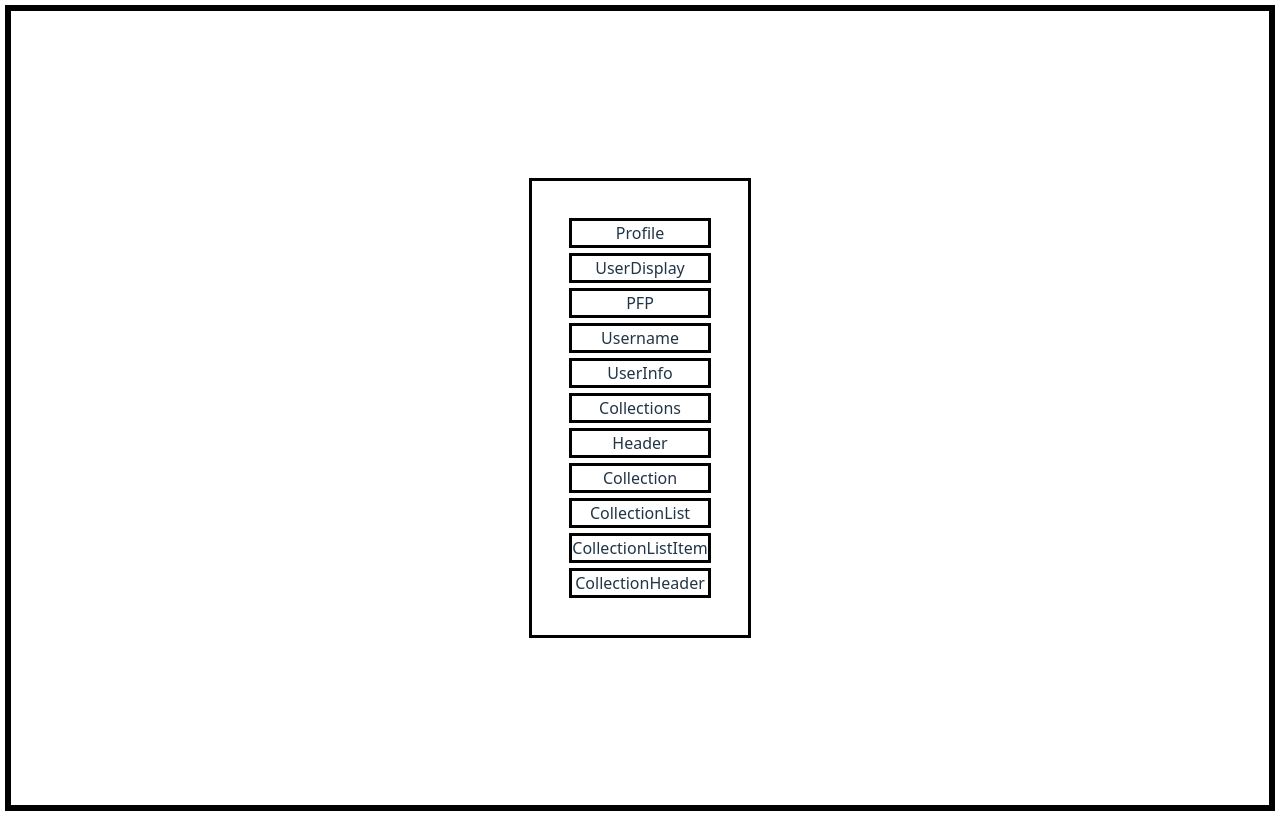
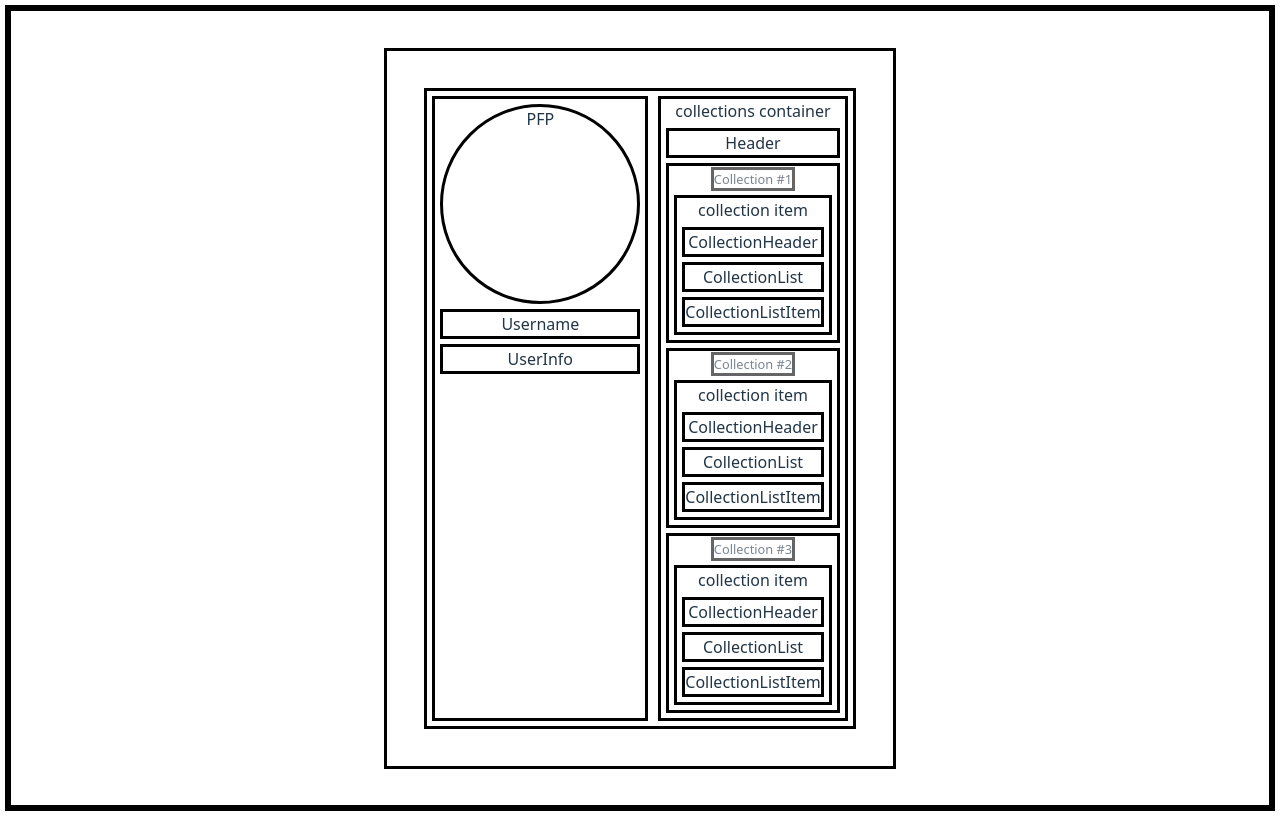
Before and after one commit to charliewturner/exhibition-curator, a React (Vite) app: page / in a window 1280 px wide. Built offline with nearby package versions, Linux system fonts and the light colour scheme.

Commit message:
Add more structure and basic collection rendering for later use

```diff
--- a/src/App.css
+++ b/src/App.css
@@ -105,3 +105,15 @@
 #focus-info {
   height: 200px;
 }
+
+/* Profile */
+
+#profile-container {
+  display: flex;
+}
+
+#PFP {
+  border-radius: 50%;
+  width: 200px;
+  height: 200px;
+}
--- a/src/components/Profile/Collection.tsx
+++ b/src/components/Profile/Collection.tsx
@@ -4,9 +4,11 @@ import CollectionHeader from "./CollectionHeader";
 function Collection(): React.JSX.Element {
   return (
     <>
-      <div>Collection</div>
-      <CollectionList></CollectionList>
-      <CollectionHeader></CollectionHeader>
+      <div id="collection-item">
+        collection item
+        <CollectionHeader></CollectionHeader>
+        <CollectionList></CollectionList>
+      </div>
     </>
   );
 }
--- a/src/components/Profile/CollectionList.tsx
+++ b/src/components/Profile/CollectionList.tsx
@@ -1,4 +1,6 @@
 import CollectionListItem from "./CollectionListItem";
+
+// render list of collection items
 
 function CollectionList(): React.JSX.Element {
   return (
--- a/src/components/Profile/Collections.tsx
+++ b/src/components/Profile/Collections.tsx
@@ -2,12 +2,22 @@ import Header from "./Header";
 import Collection from "./Collection";
 
 function Collections(): React.JSX.Element {
+  // render each collection conditionally
+
+  const placeholderArray = Array.from({ length: 3 });
+
   return (
     <>
-      <div>Collections</div>
-      <Header></Header>
-
-      <Collection></Collection>
+      <div id="collections-container">
+        collections container
+        <Header></Header>
+        {placeholderArray.map((_, idx) => (
+          <div>
+            <small style={{ opacity: 0.6 }}>Collection #{idx + 1}</small>
+            <Collection key={idx} />
+          </div>
+        ))}
+      </div>
     </>
   );
 }
--- a/src/components/Profile/PFP.tsx
+++ b/src/components/Profile/PFP.tsx
@@ -1,7 +1,7 @@
 function PFP(): React.JSX.Element {
   return (
     <>
-      <div>PFP</div>
+      <div id="PFP">PFP</div>
     </>
   );
 }
--- a/src/components/Profile/Profile.tsx
+++ b/src/components/Profile/Profile.tsx
@@ -4,9 +4,10 @@ import Collections from "./Collections";
 function Profile(): React.JSX.Element {
   return (
     <>
-      <div>Profile</div>
-      <UserDisplay></UserDisplay>
-      <Collections></Collections>
+      <div id="profile-container">
+        <UserDisplay></UserDisplay>
+        <Collections></Collections>
+      </div>
     </>
   );
 }
--- a/src/components/Profile/UserDisplay.tsx
+++ b/src/components/Profile/UserDisplay.tsx
@@ -5,10 +5,11 @@ import UserInfo from "./UserInfo";
 function UserDisplay(): React.JSX.Element {
   return (
     <>
-      <div>UserDisplay</div>
-      <PFP></PFP>
-      <Username></Username>
-      <UserInfo></UserInfo>
+      <div id="user-container">
+        <PFP></PFP>
+        <Username></Username>
+        <UserInfo></UserInfo>
+      </div>
     </>
   );
 }
```
